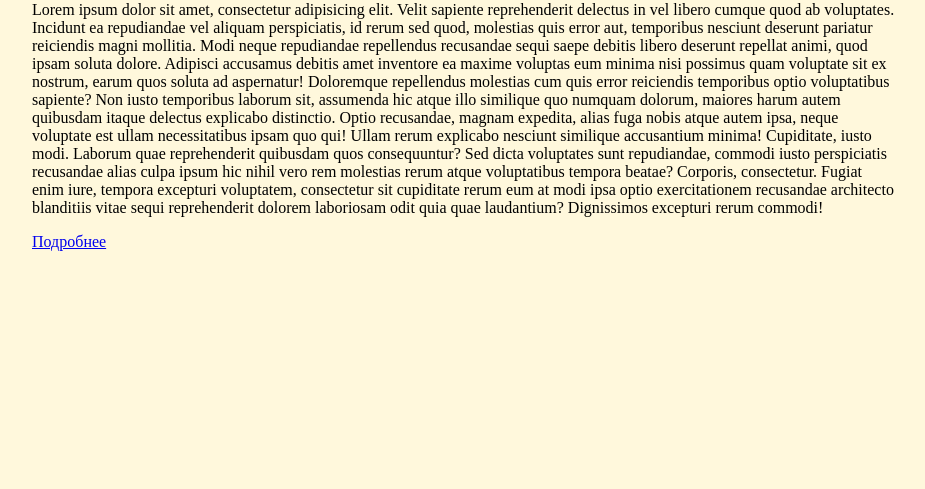
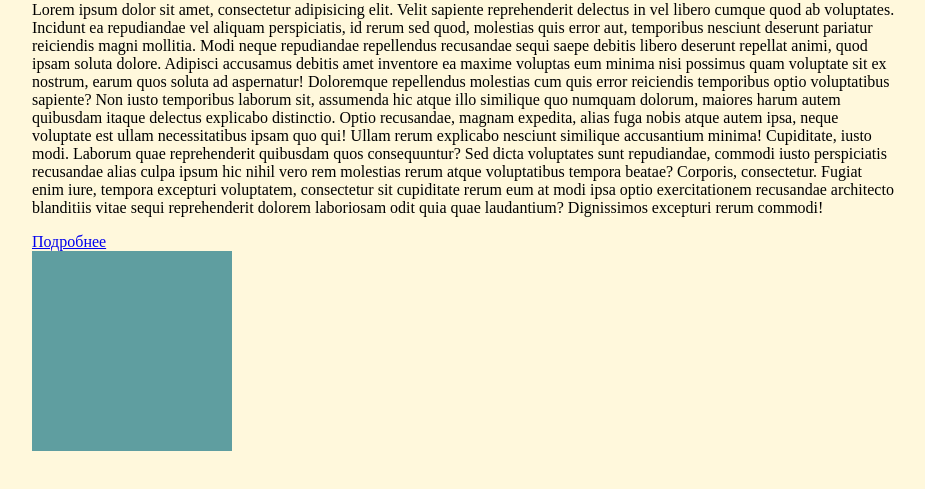
Before and after one commit to sonxvii/test, a plain HTML site: page index.html in a window 1280 px wide. Shown: the part 287-776 px from the top of the page, without its empty margins (176-1101 px from the left). Drawn offline with Linux system fonts and the light colour scheme.

Commit message:
add block

```diff
--- a/css/style.css
+++ b/css/style.css
@@ -5,3 +5,8 @@ body {
 h1 {
     color: crimson;
 }
+.color {
+    width: 200px;
+    height: 200px;
+    background-color: cadetblue;
+}
--- a/index.html
+++ b/index.html
@@ -27,6 +27,9 @@
         architecto blanditiis vitae sequi reprehenderit dolorem laboriosam odit quia quae laudantium? Dignissimos
         excepturi rerum commodi!</p>
         <a href="#">Подробнее</a>
+        <div class="color">
+
+        </div>
 </body>
 
 </html>
```
